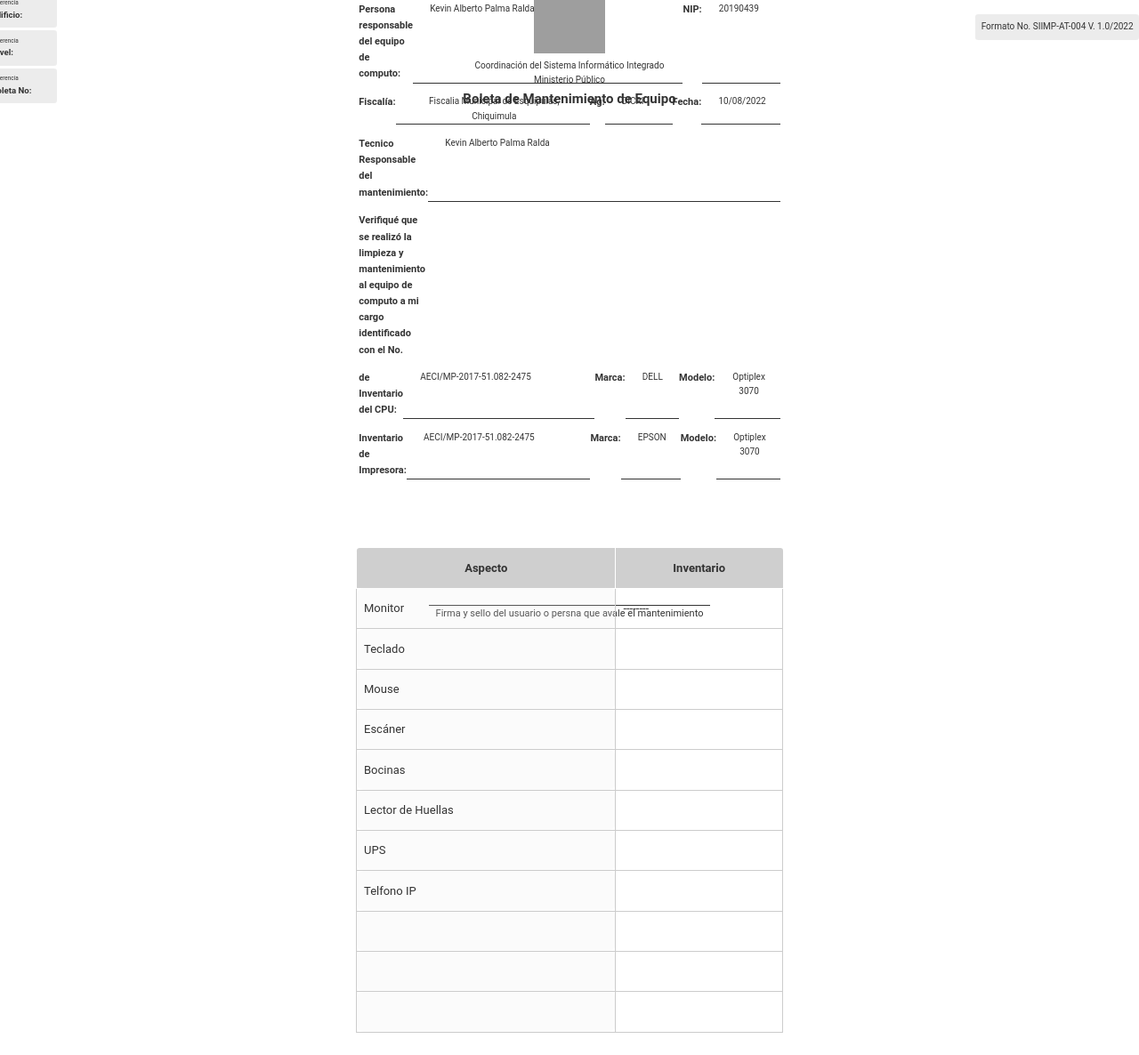
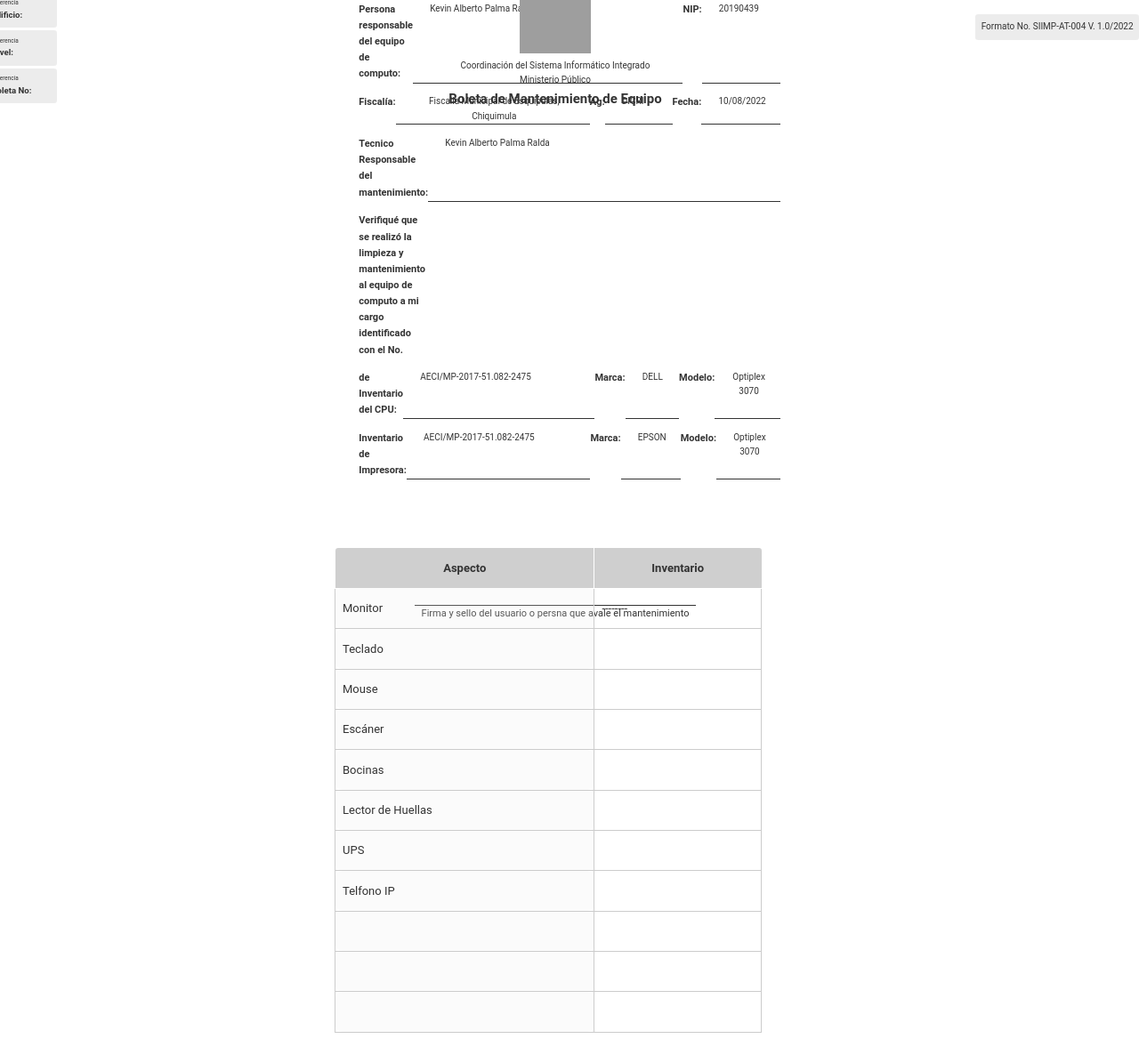
Before and after one commit to KevCode53/compport_mp, a Django app: template apps/maintenances/templates/maintenances/report.html in a window 1280 px wide. Shown: the whole page at 89% size. Run offline with Django 3.2, Linux system fonts and the light colour scheme; the template is opened without the code that fills it, so the values that code supplies are empty; grey boxes are pictures that could not be loaded.

Commit message:
:lipstick: updating styles for report
updating styles for report

```diff
--- a/apps/maintenances/templates/maintenances/baseRportPdf.html
+++ b/apps/maintenances/templates/maintenances/baseRportPdf.html
@@ -53,7 +53,6 @@
       display: grid;
       grid-template-rows: 1fr 1fr 1fr;
     }
-
     .reportInfo div {
       background: rgba(192, 192, 192, .3);
       max-width: 12rem;
@@ -81,6 +80,7 @@
 
     .logo {
       text-align: center;
+      margin: 0 0 0 -2rem;
     }
     .logo .logoContainer {
       width: 100%;
@@ -102,6 +102,7 @@
     .back-info {
       padding: 4rem;
       height: 6.2in;
+      margin-left: -1.5rem;
       width: 100%;
       display: grid;
       place-content: center;
@@ -213,6 +214,7 @@
     .signature {
       margin-top: 8rem;
       display: flex;
+      margin-left: -1rem;
       width: 100%;
       justify-content: center;
     }
```
